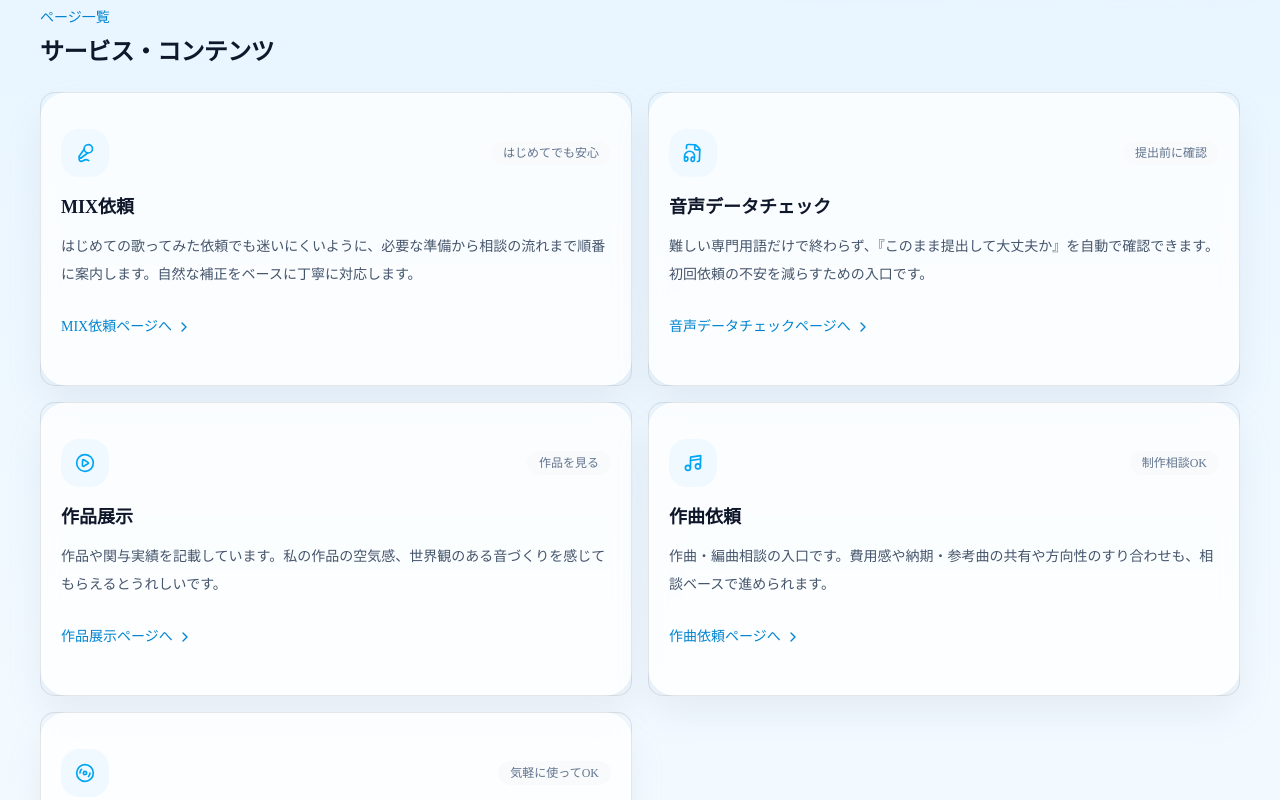
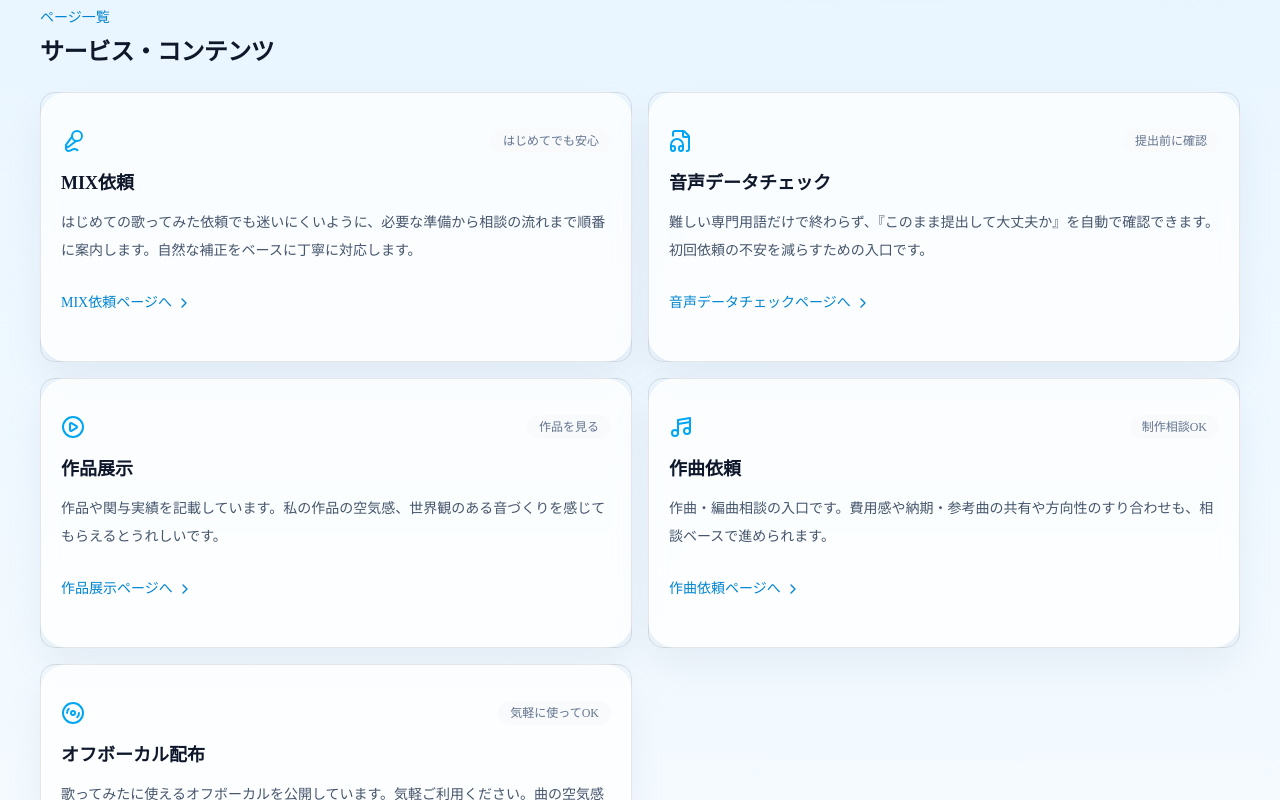
Before and after one commit to iekaradenairin/iekaradenai-site, a Next.js app: page /top in a window 1280 px wide. Shown: the part 1100-1900 px from the top of the page. Built offline with nearby package versions, Linux system fonts and the light colour scheme.

Commit message:
style(design): FINDING-003 — remove icon-in-circle AI slop pattern from feature cards across all pages

```diff
--- a/app/instrumentals/page.tsx
+++ b/app/instrumentals/page.tsx
@@ -137,9 +137,7 @@ export default function InstrumentalsPage() {
               const Icon = item.icon;
               return (
                 <AnimatedPanel key={item.title} className="rounded-[1.75rem] border border-white/70 bg-white/75 p-5 backdrop-blur">
-                  <div className="mb-4 flex h-12 w-12 items-center justify-center rounded-2xl bg-sky-50">
-                    <Icon className="h-5 w-5 text-sky-500" />
-                  </div>
+                  <Icon className="mb-4 h-6 w-6 text-sky-500" />
                   <h2 className="text-lg font-semibold text-slate-900">{item.title}</h2>
                   <p className="mt-3 text-sm leading-7 text-slate-600">{item.desc}</p>
                 </AnimatedPanel>
--- a/app/mix/page.tsx
+++ b/app/mix/page.tsx
@@ -280,13 +280,7 @@ export default function MixPage() {
                 >
                   <AnimatedPanel className="h-full rounded-[1.75rem] border border-white/70 bg-white/75 backdrop-blur">
                     <div className="p-5">
-                      <motion.div
-                        className="mb-4 flex h-12 w-12 items-center justify-center rounded-2xl bg-sky-50"
-                        animate={{ rotate: [0, 2, -2, 0] }}
-                        transition={{ duration: 4 + i * 0.4, repeat: Infinity, ease: "easeInOut" }}
-                      >
-                        <Icon className="h-5 w-5 text-sky-500" />
-                      </motion.div>
+                      <Icon className="mb-4 h-6 w-6 text-sky-500" />
                       <h2 className="text-lg font-semibold text-slate-900">{item.title}</h2>
                       <p className="mt-3 text-sm leading-7 text-slate-600">{item.desc}</p>
                     </div>
--- a/app/top/page.tsx
+++ b/app/top/page.tsx
@@ -496,17 +496,7 @@ export default function TopPage() {
                       <Card className="border-none bg-transparent shadow-none">
                         <CardContent className="p-5">
                           <div className="mb-4 flex items-center justify-between">
-                            <motion.div
-                              className="flex h-12 w-12 items-center justify-center rounded-2xl bg-sky-50"
-                              animate={{ rotate: [0, 2, -2, 0] }}
-                              transition={{
-                                duration: 4 + i * 0.4,
-                                repeat: Infinity,
-                                ease: "easeInOut",
-                              }}
-                            >
-                              <Icon className="h-5 w-5 text-sky-500" />
-                            </motion.div>
+                            <Icon className="h-6 w-6 text-sky-500" />
                             <span className="rounded-full bg-slate-50 px-3 py-1 text-xs text-slate-500">
                               {card.badge}
                             </span>
--- a/app/works/page.tsx
+++ b/app/works/page.tsx
@@ -143,9 +143,7 @@ export default function WorksPage() {
               const Icon = item.icon;
               return (
                 <AnimatedPanel key={item.title} className="rounded-[1.75rem] border border-white/70 bg-white/75 p-5 backdrop-blur">
-                  <div className="mb-4 flex h-12 w-12 items-center justify-center rounded-2xl bg-sky-50">
-                    <Icon className="h-5 w-5 text-sky-500" />
-                  </div>
+                  <Icon className="mb-4 h-6 w-6 text-sky-500" />
                   <h2 className="text-lg font-semibold text-slate-900">{item.title}</h2>
                   <p className="mt-3 text-sm leading-7 text-slate-600">{item.desc}</p>
                 </AnimatedPanel>
```
